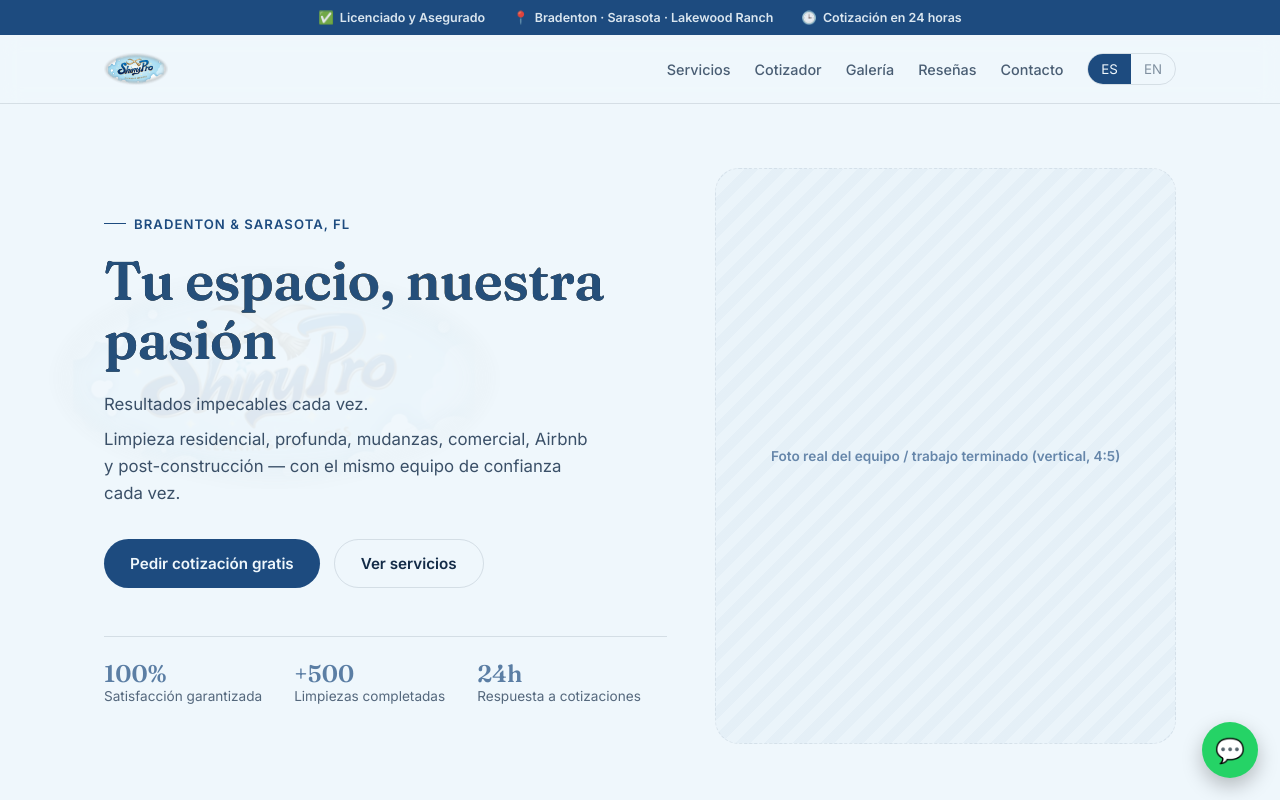
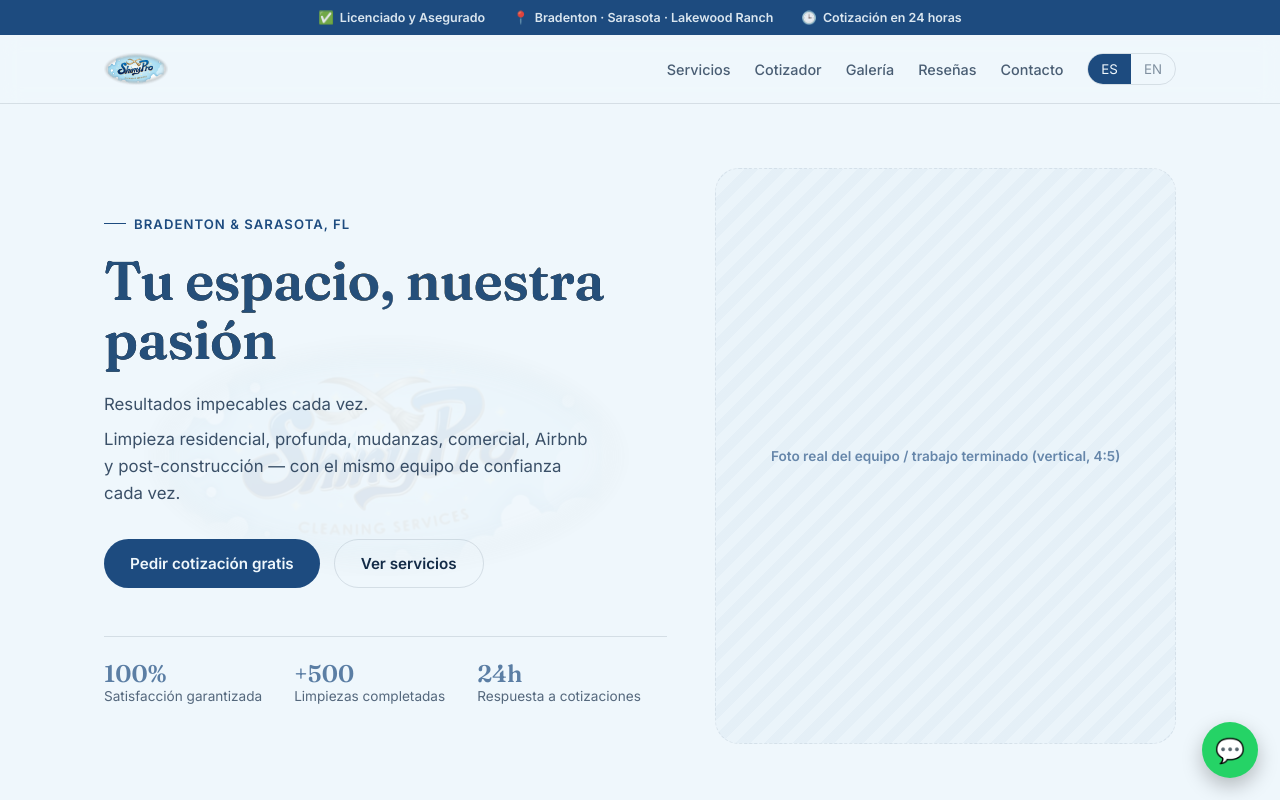
Before and after one commit to juanchoparra-spec/shinypro-web, a plain HTML site: page index.html in a window 1280 px wide. Shown: the top 800 px of the page. Drawn offline with Linux system fonts and the light colour scheme.

Commit message:
Add files via upload

```diff
--- a/index.html
+++ b/index.html
@@ -77,11 +77,12 @@
   @media(max-width:860px){ .hero-grid{ grid-template-columns:1fr;} }
   .hero-copy{ position:relative; z-index:1;}
   .hero-watermark{
-    position:absolute; top:-60px; left:-60px; width:460px; height:auto;
+    position:absolute; top:50%; left:50%; transform:translate(-50%,-50%);
+    width:88%; max-width:520px; height:auto;
     opacity:0.07; z-index:-1; pointer-events:none; user-select:none;
     filter:grayscale(0.2);
   }
-  @media(max-width:860px){ .hero-watermark{ width:320px; top:-30px; left:-30px;} }
+  @media(max-width:860px){ .hero-watermark{ width:80%; max-width:340px;} }
   .hero-eyebrow{
     display:inline-flex; align-items:center; gap:8px;
     font-size:0.82rem; font-weight:600; color:var(--sage-deep);
```
